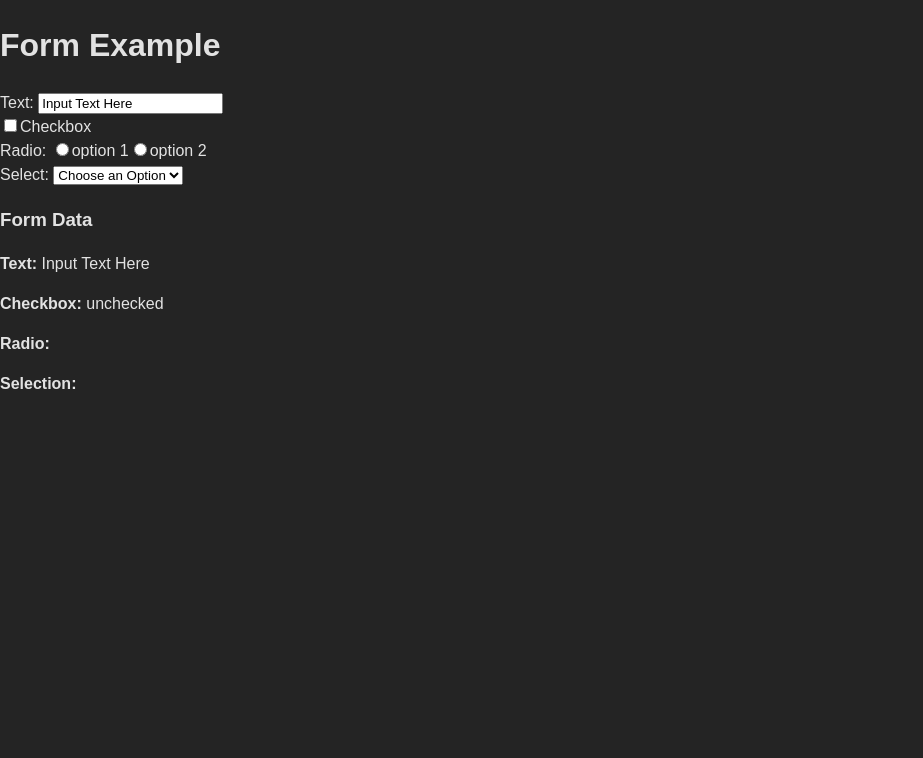
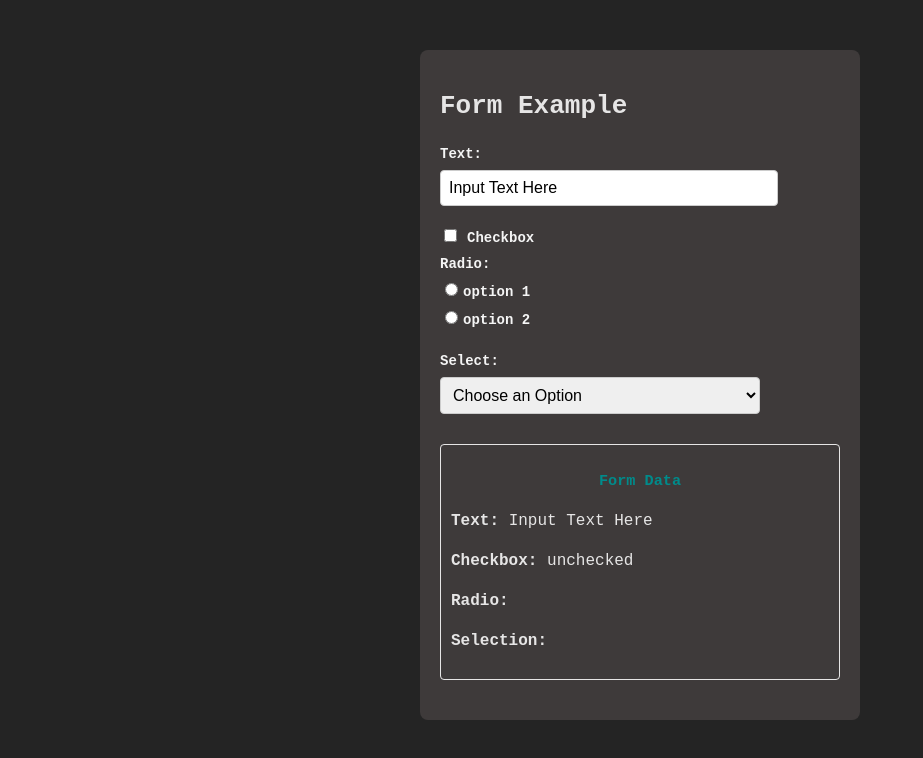
Before and after one commit to gjuanillo/react-refreshers, a React (Vite) app: page / in a window 1280 px wide. Shown: the top 758 px of the page, without its empty margins (0-923 px from the left). Built offline with nearby package versions, Linux system fonts and the light colour scheme.

Commit message:
Style Form

```diff
--- a/src/App.css
+++ b/src/App.css
@@ -80,3 +80,56 @@ a:hover {
 hr {
     margin: 30px;
 }
+
+.form-container {
+    max-width: 400px;
+    margin: 50px auto;
+    padding: 20px;
+    border-radius: 8px;
+    box-shadow: 0 0 10px rgba(0, 0, 0, 0, 1);
+    background-color: #3e3a3a;
+    font-family: monospace;
+}
+
+h2, h3 {
+    text-align: center;
+    color: darkcyan;
+}
+
+.form-field {
+   margin-bottom: 20px;
+}
+
+label {
+    display: block;
+    font-size: 14px;
+    font-weight: bold;
+    margin-bottom: 5px;
+    color: whitesmoke;
+}
+
+input[type="text"], select {
+    width: 80%;
+    padding: 8px;
+    border: 1px solid #ccc;
+    border-radius: 4px;
+    font-size: 16px;
+}
+
+input[type="checkbox"] {
+    margin-right: 10px;
+}
+
+input[type="radio"] {
+    margin-right: 5px;
+}
+
+.form-data{
+    margin-top: 30px;
+    padding: 10px;
+    border: 1px solid;
+    border-radius: 4px;
+}
+.form-data p {
+    font-size: 16px;
+}
```
